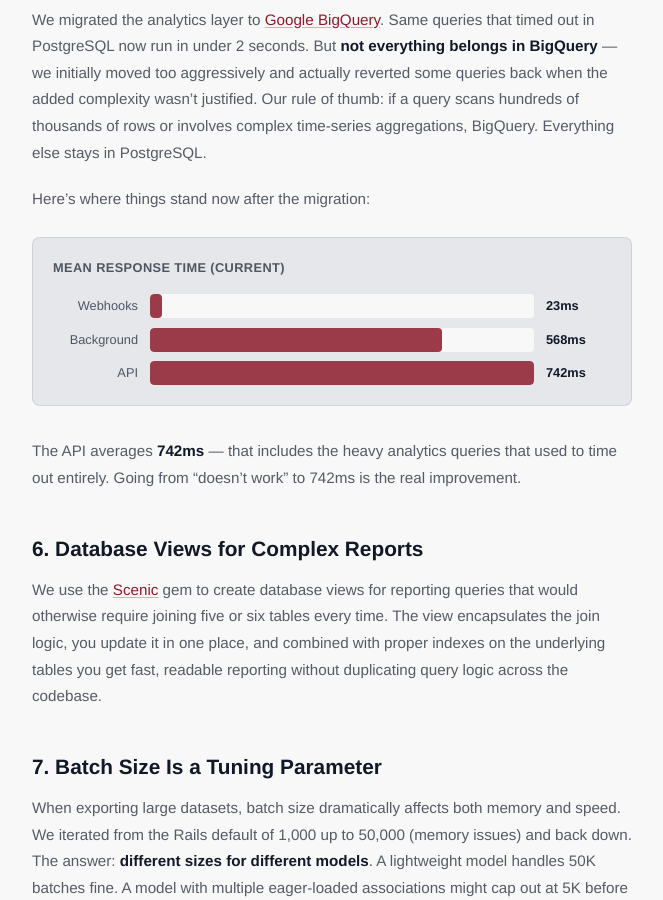
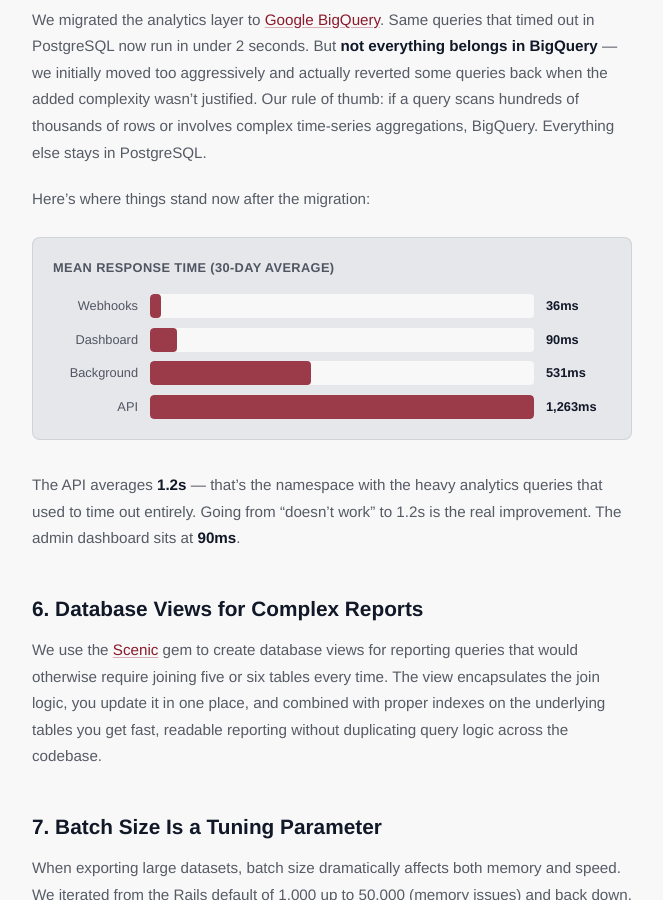
Before and after one commit to robikovacs/robikovacs.github.io, a Jekyll site: the page built from _posts/2026-04-08-ruby-on-rails-performance-lessons-scaling-saas.md, in a window 1280 px wide and 900 px high, scrolled down 4237 px. Shown: the whole window, without its empty margins (308-971 px from the left). Built offline with Jekyll 4.4.1, drawn with Linux system fonts in a browser that asks for light colours.

Commit message:
Fix response times: use 30-day averages, split v2_api and dashboard
Co-Authored-By: Claude Opus 4.6 (1M context) <noreply@anthropic.com>

```diff
--- a/_posts/2026-04-08-ruby-on-rails-performance-lessons-scaling-saas.md
+++ b/_posts/2026-04-08-ruby-on-rails-performance-lessons-scaling-saas.md
@@ -114,31 +114,38 @@ We migrated the analytics layer to [Google BigQuery](https://cloud.google.com/bi
 Here's where things stand now after the migration:
 
 <div class="chart-container">
-    <div class="chart-title">Mean Response Time (current)</div>
+    <div class="chart-title">Mean Response Time (30-day average)</div>
     <div class="chart-row">
         <span class="chart-row-label">Webhooks</span>
         <div class="chart-bar-track">
-            <div class="chart-bar-fill" style="width: 3.1%"></div>
+            <div class="chart-bar-fill" style="width: 2.9%"></div>
         </div>
-        <span class="chart-row-value">23ms</span>
+        <span class="chart-row-value">36ms</span>
+    </div>
+    <div class="chart-row">
+        <span class="chart-row-label">Dashboard</span>
+        <div class="chart-bar-track">
+            <div class="chart-bar-fill" style="width: 7.1%"></div>
+        </div>
+        <span class="chart-row-value">90ms</span>
     </div>
     <div class="chart-row">
         <span class="chart-row-label">Background</span>
         <div class="chart-bar-track">
-            <div class="chart-bar-fill" style="width: 76%"></div>
+            <div class="chart-bar-fill" style="width: 42%"></div>
         </div>
-        <span class="chart-row-value">568ms</span>
+        <span class="chart-row-value">531ms</span>
     </div>
     <div class="chart-row">
         <span class="chart-row-label">API</span>
         <div class="chart-bar-track">
             <div class="chart-bar-fill" style="width: 100%"></div>
         </div>
-        <span class="chart-row-value">742ms</span>
+        <span class="chart-row-value">1,263ms</span>
     </div>
 </div>
 
-The API averages **742ms** — that includes the heavy analytics queries that used to time out entirely. Going from "doesn't work" to 742ms is the real improvement.
+The API averages **1.2s** — that's the namespace with the heavy analytics queries that used to time out entirely. Going from "doesn't work" to 1.2s is the real improvement. The admin dashboard sits at **90ms**.
 
 ## 6. Database Views for Complex Reports
 
```
